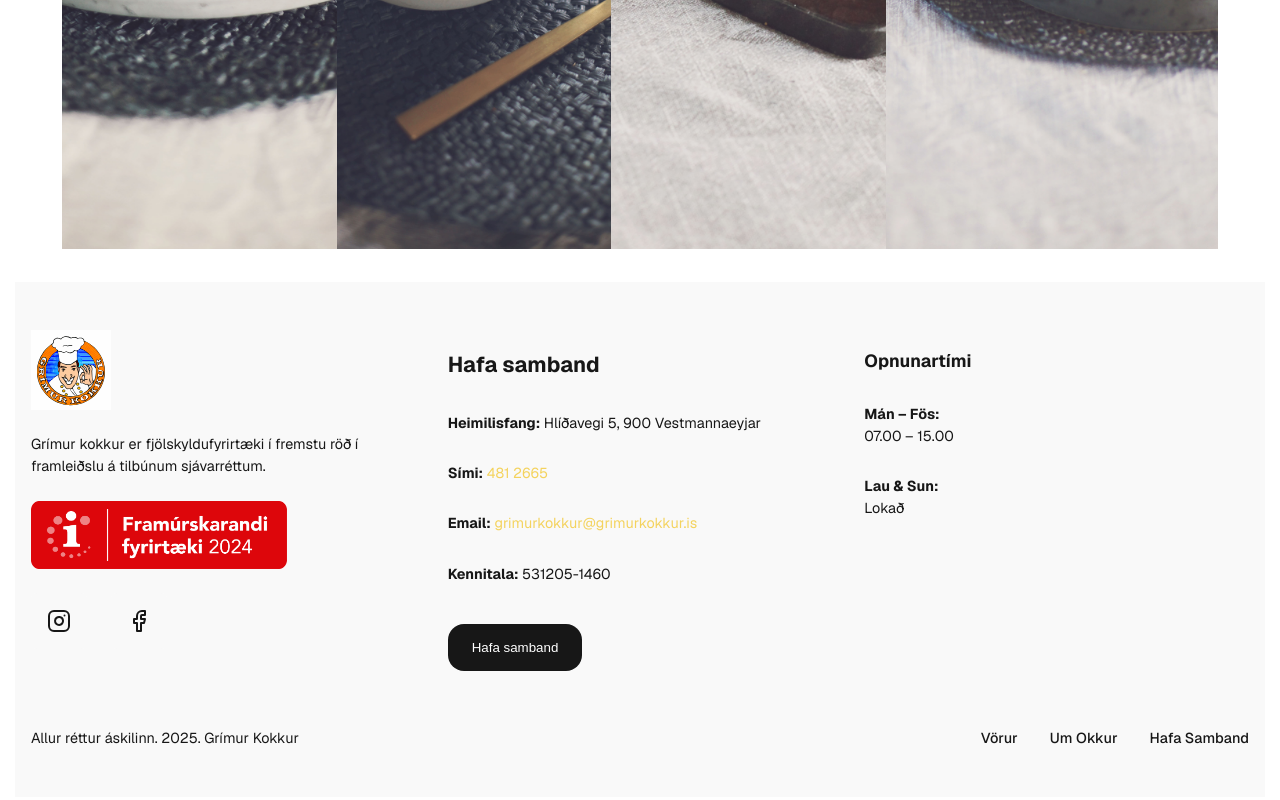
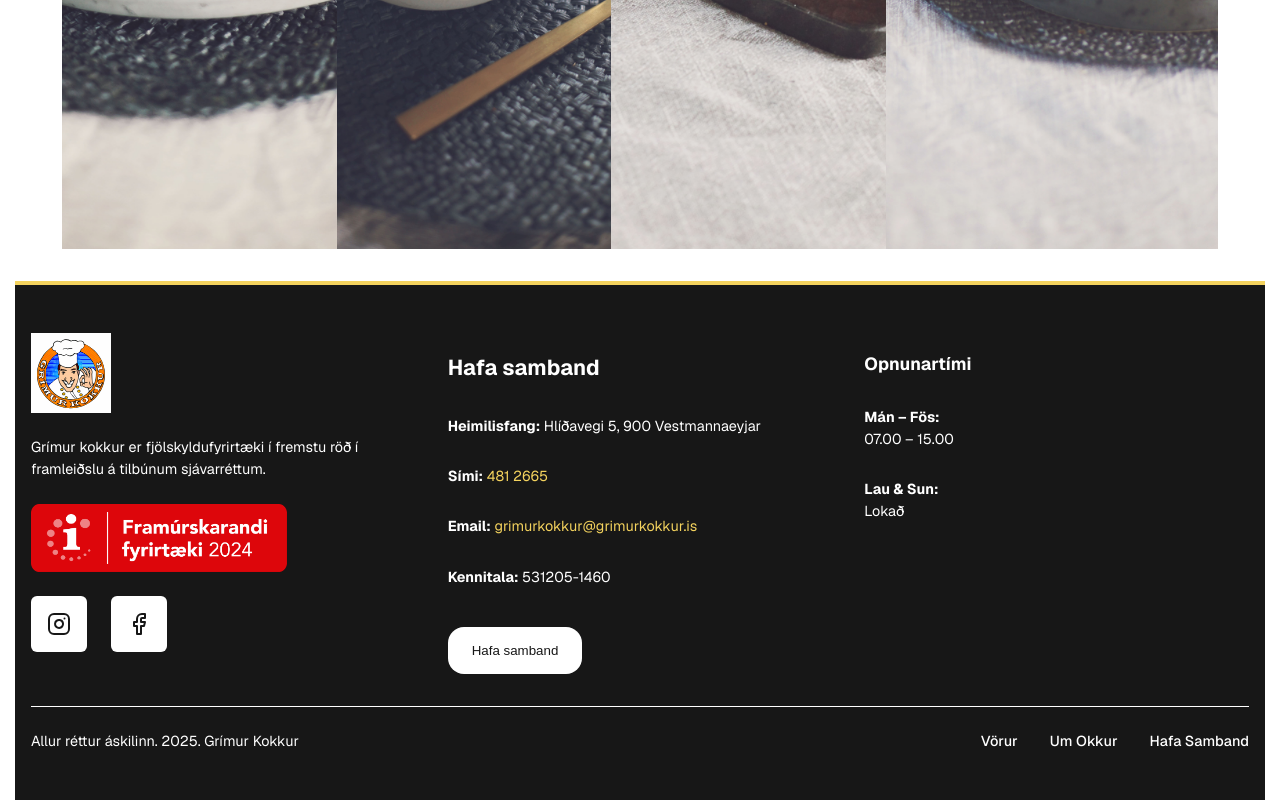
Before and after one commit to aph8/GrimurKokkur, a Next.js app: page / in a window 1280 px wide. Shown: the part 711-1511 px from the top of the page. Built offline with nearby package versions, Linux system fonts and the light colour scheme.

Commit message:
laga footer hafa samband takka

```diff
--- a/src/styles/Footer.module.scss
+++ b/src/styles/Footer.module.scss
@@ -4,11 +4,12 @@
 @use './mixins'    as m;
 
 .footer {
-  /* distinct band below your main content */
-  background: var(--accent-bg);
-  border-top: 1px solid var(--background);
+  /* invert the page colors for max contrast */
+  background: var(--foreground);
+  color:      var(--background);
+  /* strong accent top border */
+  border-top: 4px solid var(--primary);
 
-  color: var(--foreground);
   padding: clamp(2rem, 5vw, 3rem) v.$spacing-sm;
   font-size: 0.9rem;
   line-height: 1.5;
@@ -41,13 +42,13 @@
   h3 {
     margin-bottom: v.$spacing-sm;
     font-size: 1.1rem;
-    color: var(--foreground);
+    color: var(--background);
   }
 }
 
 .description {
   margin: v.$spacing-md 0;
-  color: var(--foreground);
+  color: var(--background);
 }
 
 .socialIcons {
@@ -57,7 +58,8 @@
 }
 
 .icon {
-  background: var(--accent-bg);
+  /* light box on dark footer */
+  background: var(--background);
   border-radius: 6px;
   padding: v.$spacing-sm;
   display: flex;
@@ -70,9 +72,14 @@
 }
 
 .contactButton {
+  /* shrink the clickable area to the button itself */
+  display: inline-flex;
+  align-items: center;
+  justify-content: center;
+
   margin-top: v.$spacing-md;
-  background: var(--foreground);
-  color: var(--background);
+  background: var(--background);
+  color:      var(--foreground);
   border: none;
   padding: v.$spacing-sm v.$spacing-md;
   border-radius: v.$radius-md;
@@ -85,7 +92,7 @@
 }
 
 .bottom {
-  border-top: 1px solid var(--accent-bg);
+  border-top: 1px solid var(--background);
   padding-top: v.$spacing-md;
   display: flex;
   align-items: center;
@@ -99,7 +106,7 @@
 }
 
 .bottomLeft {
-  color: var(--foreground);
+  color: var(--background);
   font-size: 0.9rem;
   white-space: nowrap;
 }
@@ -120,7 +127,7 @@
   gap: v.$spacing-lg;
 
   a {
-    color: var(--foreground);
+    color: var(--background);
     text-decoration: none;
     font-weight: 500;
     transition: opacity 0.2s ease;
@@ -134,7 +141,7 @@
 .toTop {
   background: none;
   border: none;
-  color: var(--foreground);
+  color: var(--background);
   cursor: pointer;
   transition: opacity 0.2s ease;
   display: flex;
```
